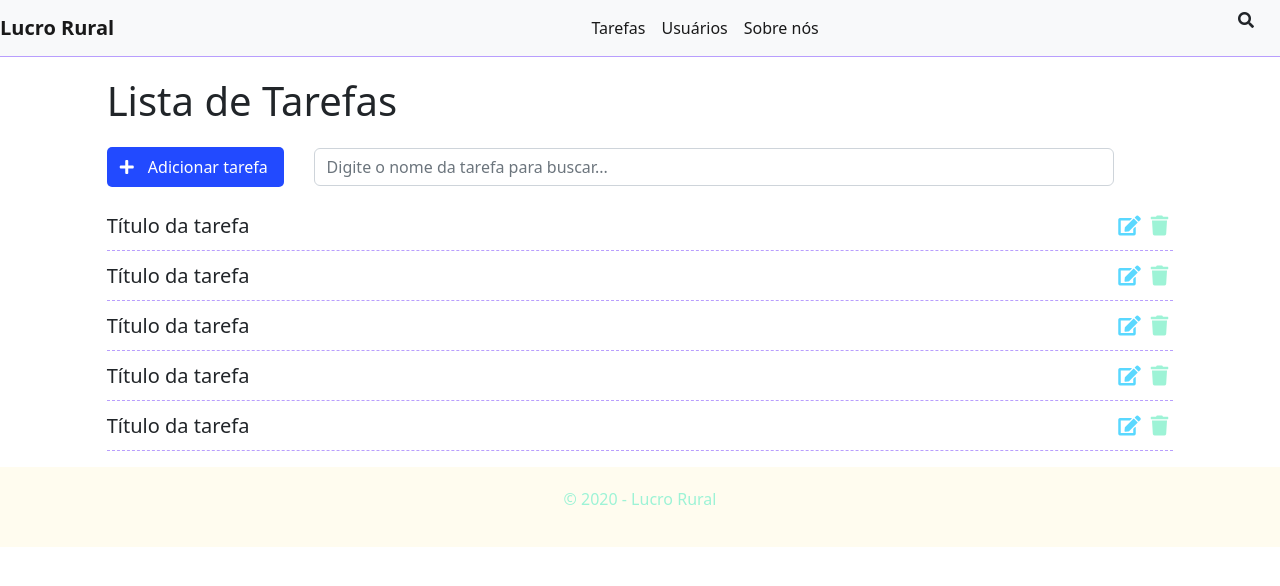
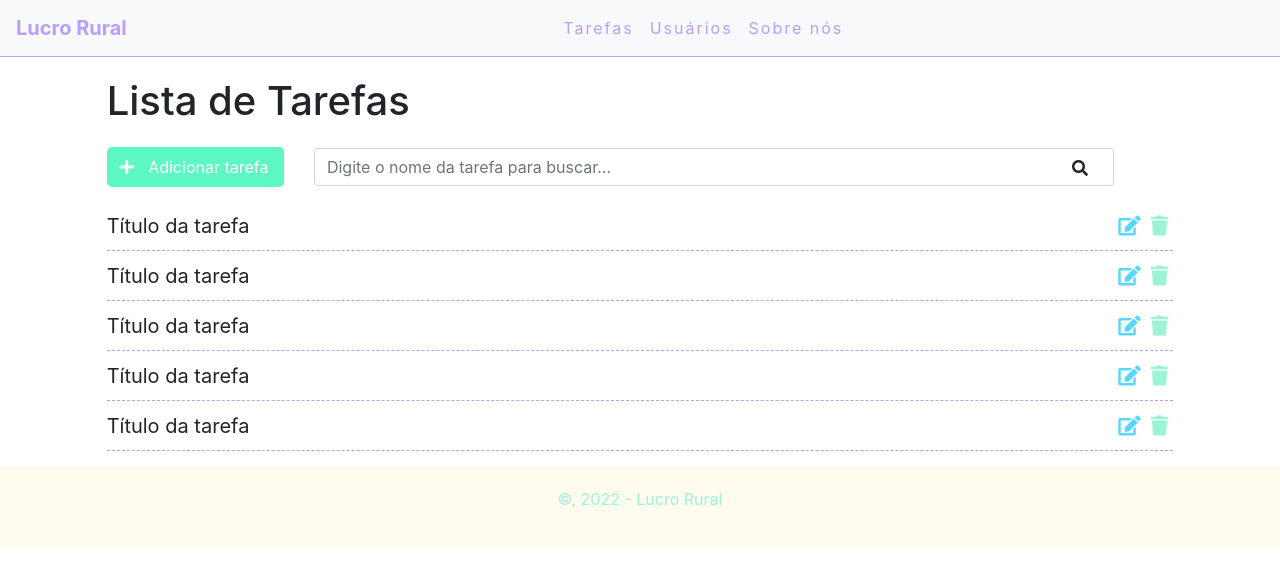
Before and after one commit to rickapocalypse/first_project_django_list, a Django app: page / in a window 1280 px wide. Shown: the top 586 px of the page. Run offline with Django 4.2, Linux system fonts and the light colour scheme; some libraries are stand-ins or nearby versions.

Commit message:
Arrumando cores do cabeçario

```diff
--- a/mysite/tasks/static/css/styles.css
+++ b/mysite/tasks/static/css/styles.css
@@ -16,19 +16,20 @@
 }
 
 .navbar-brand{
+    color:#b89efd;
     font-weight: bold;
 }
 
-.navbar-light .navbar-nav .nav-link{
-    color: rgb(243, 0, 0);
-    letter-spacing: 1px;
+.navbar-nav .nav-link{
+    color: #b89efd;
+    letter-spacing: 2px;
 
 }
 
 /* Botão de adicionar */
 
 .add-div {
-    background-color: #224aff;
+    background-color: #5df7c3;
     cursor: pointer;
     display: inline-block;
     color: white;
--- a/mysite/tasks/templates/base.html
+++ b/mysite/tasks/templates/base.html
@@ -1,53 +1,45 @@
 {% load static %}
 <!DOCTYPE html>
 <html lang="en">
-
 <head>
     <meta charset="UTF-8">
-    <meta http-equiv="X-UA-Compatible" content="IE=edge">
     <meta name="viewport" content="width=device-width, initial-scale=1.0">
+    <meta http-equiv="X-UA-Compatible" content="ie=edge">
     <title>{% block title %}{% endblock %}</title>
-    <!-- CSS only -->
-    <link href="https://cdn.jsdelivr.net/npm/bootstrap@5.2.0-beta1/dist/css/bootstrap.min.css" rel="stylesheet" integrity="sha384-0evHe/X+R7YkIZDRvuzKMRqM+OrBnVFBL6DOitfPri4tjfHxaWutUpFmBp4vmVor" crossorigin="anonymous">
-    <link rel="stylesheet" href="https://cdn.jsdelivr.net/npm/bootstrap-icons@1.9.0/font/bootstrap-icons.css">
-    <link rel="stylesheet" href="https://use.fontawesome.com/releases/v5.15.4/css/all.css" integrity="sha384-DyZ88mC6Up2uqS4h/KRgHuoeGwBcD4Ng9SiP4dIRy0EXTlnuz47vAwmeGwVChigm" crossorigin="anonymous"/>
+    <link href="https://stackpath.bootstrapcdn.com/bootstrap/4.3.1/css/bootstrap.min.css" rel="stylesheet" integrity="sha384-ggOyR0iXCbMQv3Xipma34MD+dH/1fQ784/j6cY/iJTQUOhcWr7x9JvoRxT2MZw1T" crossorigin="anonymous">
+    <link rel="stylesheet" href="https://use.fontawesome.com/releases/v5.7.2/css/all.css" integrity="sha384-fnmOCqbTlWIlj8LyTjo7mOUStjsKC4pOpQbqyi7RrhN7udi9RwhKkMHpvLbHG9Sr" crossorigin="anonymous">
     <link rel="stylesheet" href="{% static 'css/styles.css' %}">
 </head>
 
 <body>
     <div class="container-fluid">
         <nav class="navbar navbar-expand-lg bg-light">
-            <div class="container-fluid">
             <a class="navbar-brand" href="#">Lucro Rural</a>
-                <button class="navbar-toggler" type="button" data-bs-toggle="collapse"
-                    data-bs-target="#navbarSupportedContent" aria-controls="navbarSupportedContent"
-                    aria-expanded="false" aria-label="Toggle navigation">
+            <button class="navbar-toggler" type="button" data-toggle="collapse" data-target="#navbarSupportedContent" aria-controls="navbarSupportedContent" aria-expanded="false" aria-label="Toggle navigation">
                 <span class="navbar-toggler-icon"></span>
             </button>
+
             <div class="collapse navbar-collapse" id="navbarSupportedContent">
-                    <ul class="navbar-nav me-auto mb-2 mb-lg-0">
+                <ul class="navbar-nav">
                     <li class="nav-item">
-                            <a class="nav-link active" aria-current="page" href="#">Tarefas</a>
+                        <a class="nav-link" href="#">Tarefas</a>
                     </li>
                     <li class="nav-item">
-                            <a class="nav-link active" aria-current="page" href="#">Usuários</a>
+                        <a class="nav-link" href="#">Usuários</a>
                     </li>
                     <li class="nav-item">
-                            <a class="nav-link active" aria-current="page" href="#">Sobre nós</a>
+                        <a class="nav-link" href="#">Sobre nós</a>
                     </li>
-                </div>
+                </ul>
             </div>
         </nav>
-            {% block content %}{% endblock %}
+        {% block content %}
+        {% endblock %}
         <footer>
-            <p> &copy; 2020 - Lucro Rural </p>
+            <p> &copy, 2022 - Lucro Rural</p>
         </footer>
     </div>
-    <!-- JavaScript Bundle with Popper -->
-    <script src="https://cdn.jsdelivr.net/npm/bootstrap@5.2.0-beta1/dist/js/bootstrap.bundle.min.js"
-        integrity="sha384-pprn3073KE6tl6bjs2QrFaJGz5/SUsLqktiwsUTF55Jfv3qYSDhgCecCxMW52nD2"
-        crossorigin="anonymous"></script>
+    <script src="https://stackpath.bootstrapcdn.com/bootstrap/4.3.1/js/bootstrap.bundle.min.js" integrity="sha384-xrRywqdh3PHs8keKZN+8zzc5TX0GRTLCcmivcbNJWm2rs5C8PRhcEn3czEjhAO9o" crossorigin="anonymous"></script>
     <script src="{% static 'js/scripts.js' %}"></script>
 </body>
-
 </html>
```
Lines whose indentation alone changed are shown as unchanged.
